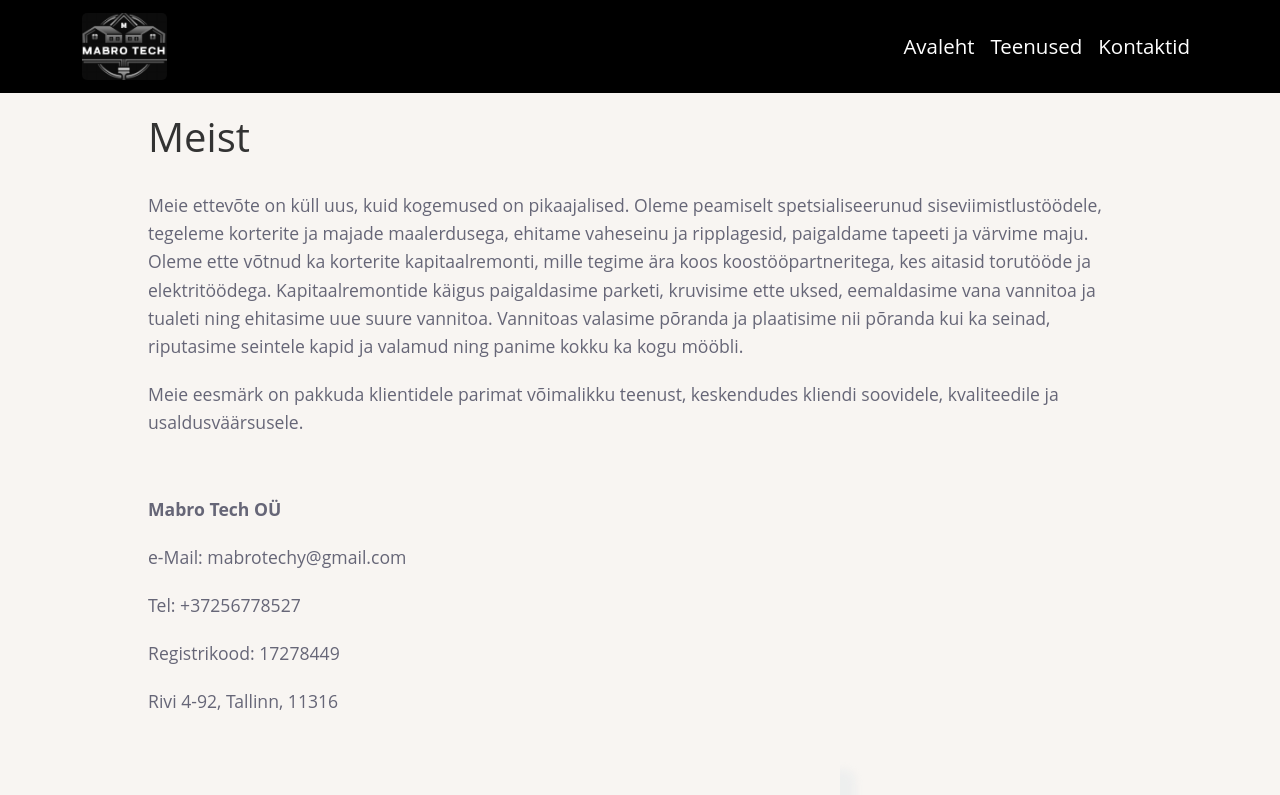
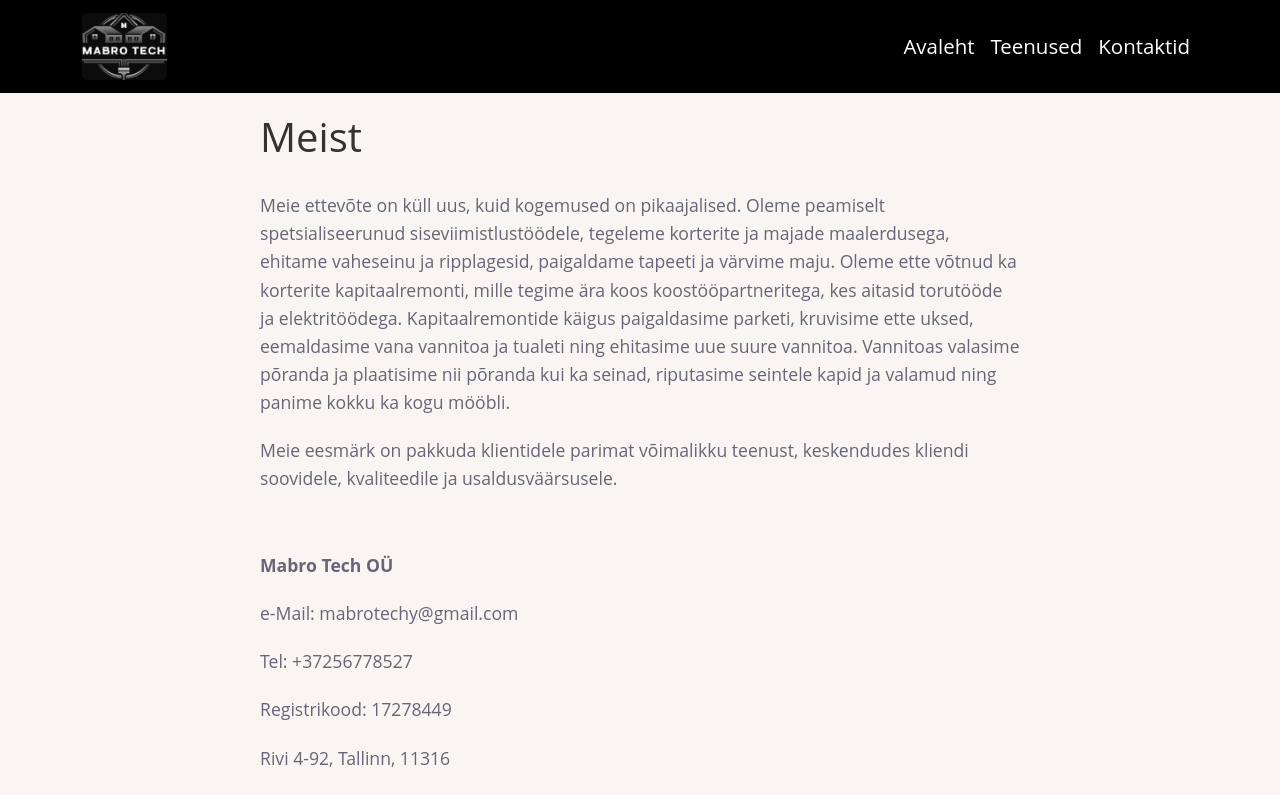
Before and after one commit to brokans/Portfolio, a React (Create React App) app in the folder Mabro Tech/: page /contacts in a window 1280 px wide. Shown: the top 795 px of the page. Built offline with nearby package versions, Linux system fonts and the light colour scheme.

Commit message:
HomePage img, Contacts and Services height

```diff
--- a/Mabro Tech/src/css/Contacts.module.css
+++ b/Mabro Tech/src/css/Contacts.module.css
@@ -1,5 +1,6 @@
 .contactsContainer {
-    max-width: 80vw;
+    max-width: 800px;
+    height: 100vh;
     margin: 0 auto;
     padding: 20px;
     text-align: left
--- a/Mabro Tech/src/css/Services.module.css
+++ b/Mabro Tech/src/css/Services.module.css
@@ -1,5 +1,6 @@
 .servicesContainer {
     max-width: 800px;
+    height: 100vh;
     margin: 0 auto;
     padding: 20px;
     text-align: left
--- a/Mabro Tech/src/pages/HomePage.jsx
+++ b/Mabro Tech/src/pages/HomePage.jsx
@@ -58,7 +58,7 @@ function HomePage() {
           <img
             alt="pilt suurest toast, kus on suur tuba, suur diivan, suur laud ja suur teler"
             className={styles.profileImage}
-            src="./Elutuba.jpg"
+            src="./Elutuba.JPG"
           />
         </div>
       </div>
```
